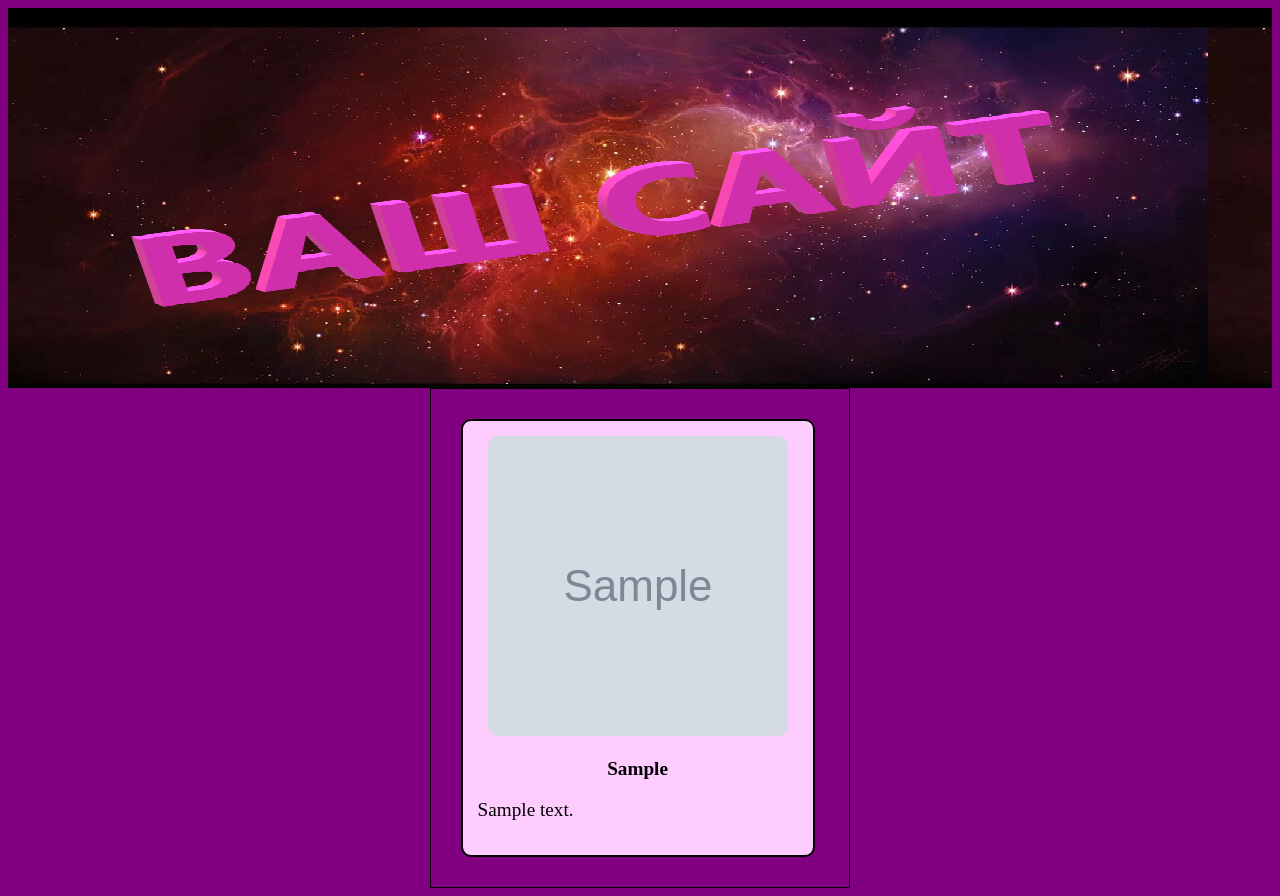
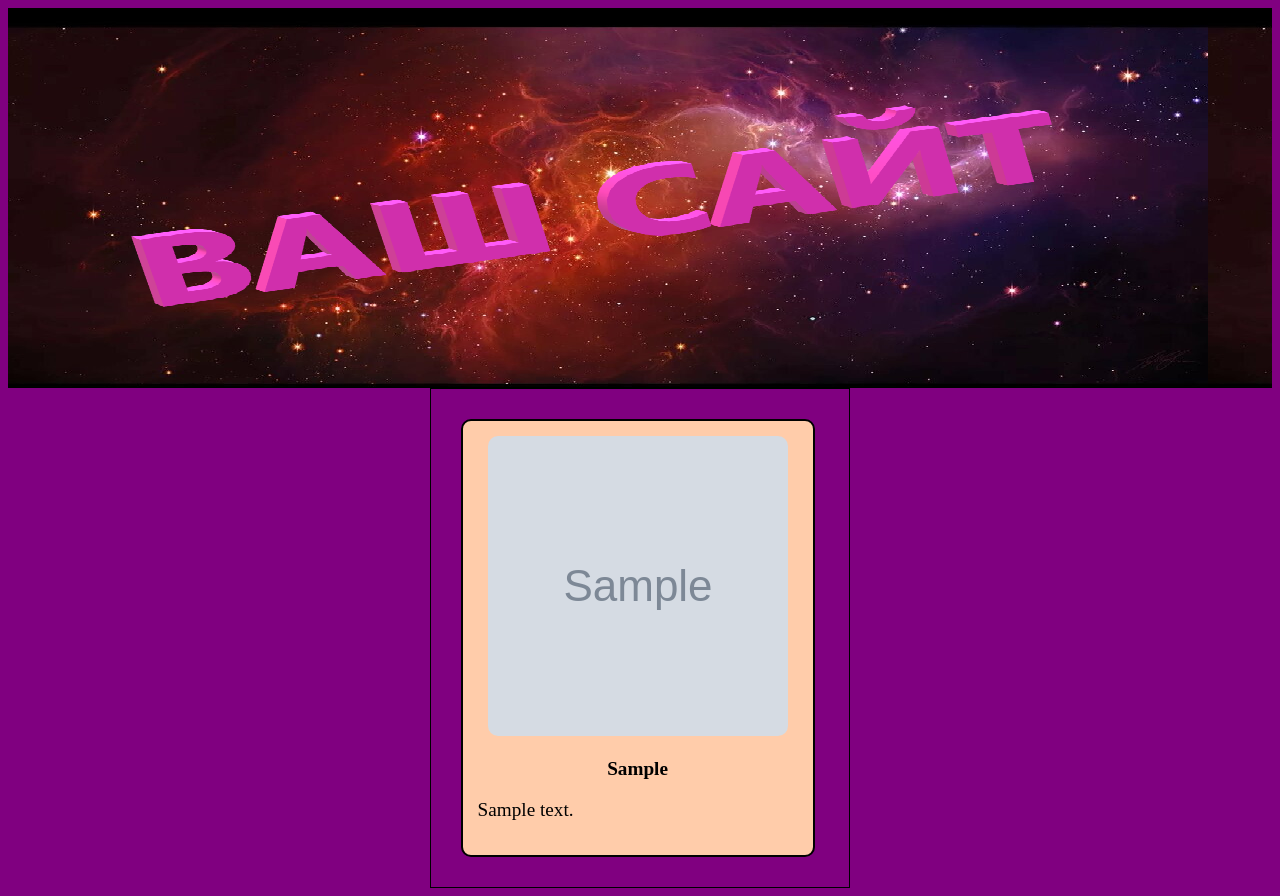
Before and after one commit to vee-sfu/sfu_project, a Django app: page / in a window 1280 px wide. Run offline with Django 3.2, Linux system fonts and the light colour scheme; tables that the repository leaves empty hold one stand-in row (values such as "Sample post"); grey boxes marked "Sample" are stand-in pictures.

Commit message:
upData 6

```diff
--- a/static/css/style.css
+++ b/static/css/style.css
@@ -26,12 +26,12 @@ html {
     font-size: 1.2em
    }
 
-.box_inline {width: 20%;
+.box_inline {/*width: 20%;*/
       min-width: 320px;
       border: 2px solid black; /* Параметры рамки */
       border-radius: 10px;  /*скругление углов*/
       padding: 15px; /* Поля вокруг текста */
-      background: #fcf;
+      background: #fca;
       flex: 1;
 
      }
```
